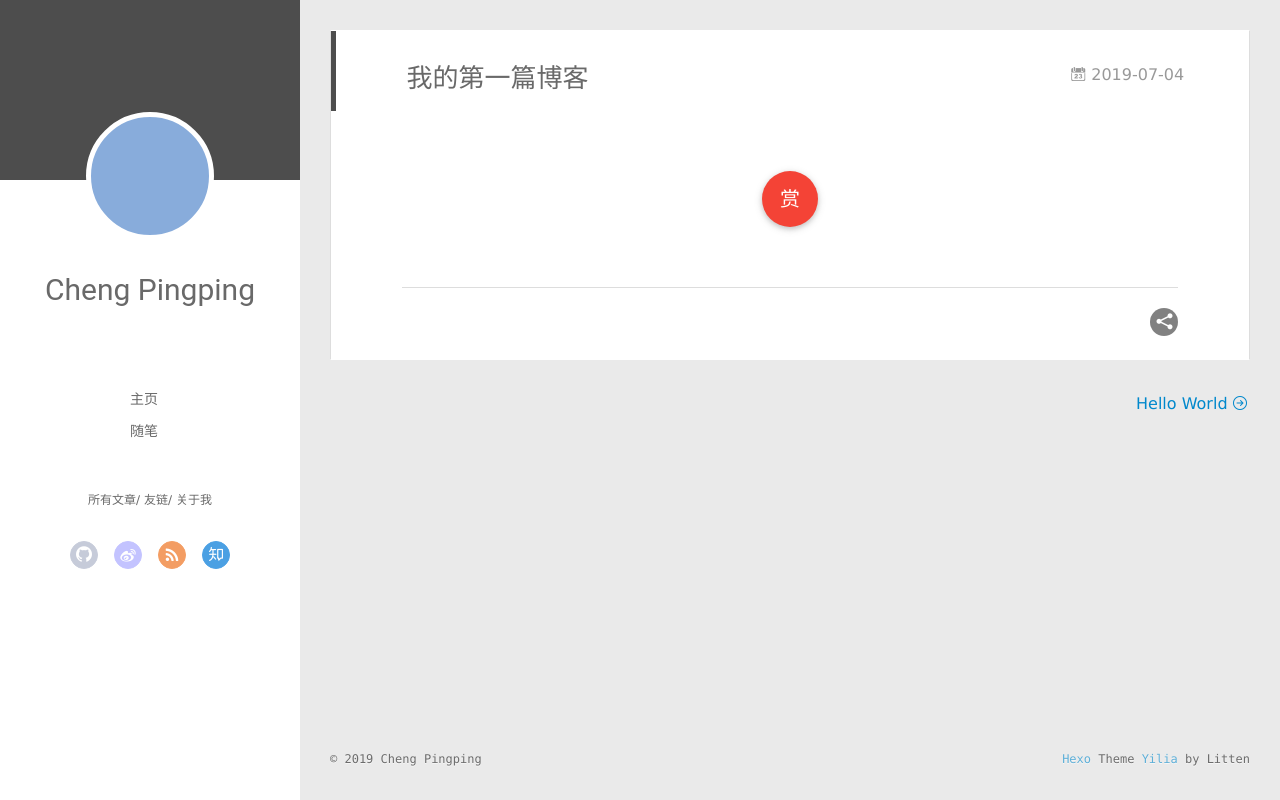
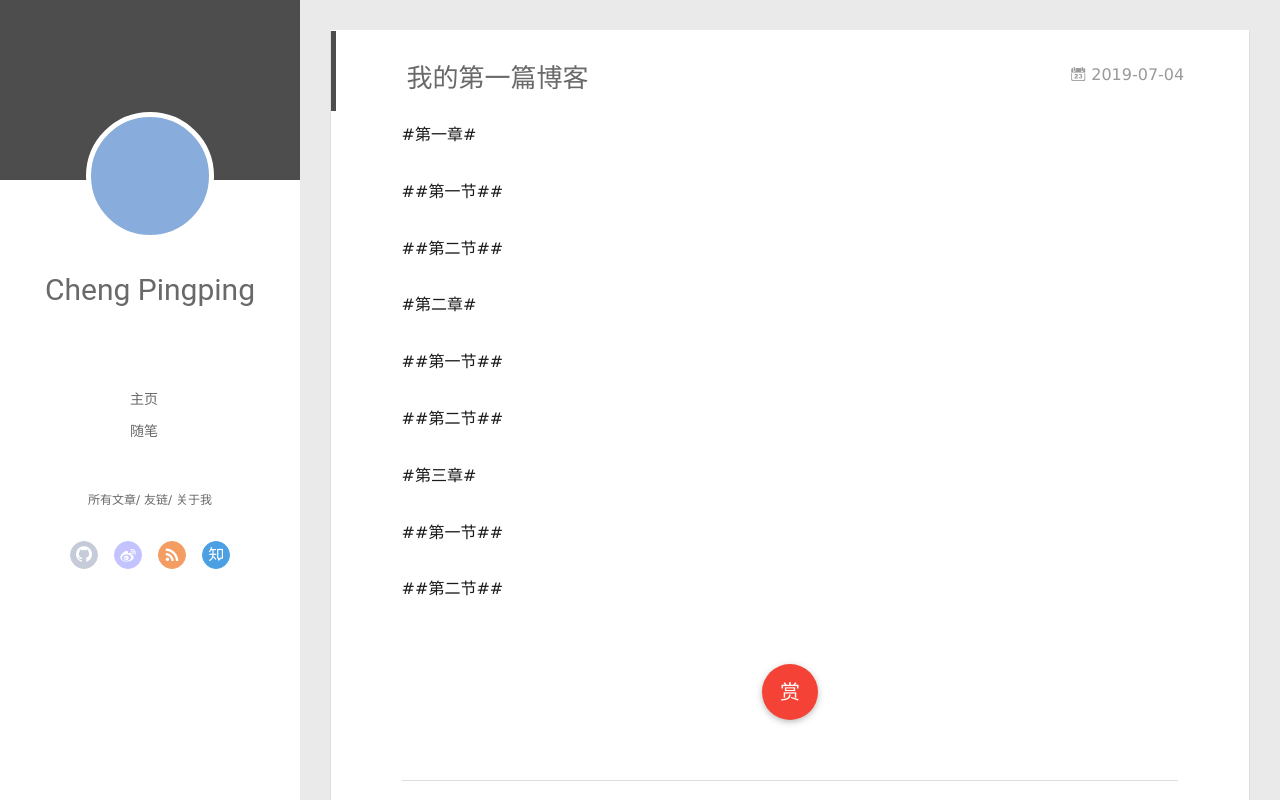
Before and after one commit to chengpingping/chengpinging.github.io, a plain HTML site: page 2019/07/04/我的第一篇博客/index.html in a window 1280 px wide. Drawn offline with Linux system fonts and the light colour scheme; files that its build step writes are made by us from their sources; no server answers; files whose address does not match are found by name.

Commit message:
Site updated: 2019-07-06 15:18:54

```diff
--- a/2019/07/04/我的第一篇博客/index.html
+++ b/2019/07/04/我的第一篇博客/index.html
@@ -8,14 +8,17 @@
   <link rel="dns-prefetch" href="http://yoursite.com">
   <title>我的第一篇博客 | CPPHexo</title>
   <meta name="viewport" content="width=device-width, initial-scale=1, maximum-scale=1">
-  <meta property="og:type" content="article">
+  <meta name="description" content="#第一章# ##第一节## ##第二节## #第二章# ##第一节## ##第二节## #第三章# ##第一节## ##第二节##">
+<meta property="og:type" content="article">
 <meta property="og:title" content="我的第一篇博客">
 <meta property="og:url" content="http://yoursite.com/2019/07/04/我的第一篇博客/index.html">
 <meta property="og:site_name" content="CPPHexo">
+<meta property="og:description" content="#第一章# ##第一节## ##第二节## #第二章# ##第一节## ##第二节## #第三章# ##第一节## ##第二节##">
 <meta property="og:locale" content="default">
-<meta property="og:updated_time" content="2019-07-04T14:23:53.817Z">
+<meta property="og:updated_time" content="2019-07-06T07:15:37.650Z">
 <meta name="twitter:card" content="summary">
 <meta name="twitter:title" content="我的第一篇博客">
+<meta name="twitter:description" content="#第一章# ##第一节## ##第二节## #第二章# ##第一节## ##第二节## #第三章# ##第一节## ##第二节##">
 
     <link rel="alternative" href="/atom.xml" title="CPPHexo" type="application/atom+xml">
 
@@ -171,6 +174,15 @@
 
     <div class="article-entry" itemprop="articleBody">
 
+        <p>#第一章#</p>
+<p>##第一节##</p>
+<p>##第二节##</p>
+<p>#第二章#</p>
+<p>##第一节##</p>
+<p>##第二节##</p>
+<p>#第三章#</p>
+<p>##第一节##</p>
+<p>##第二节##</p>
 
 
 
```
Also changed, not shown: index.html (+9 -0 lines).
